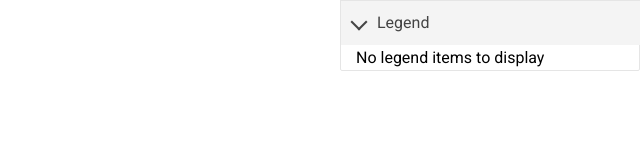
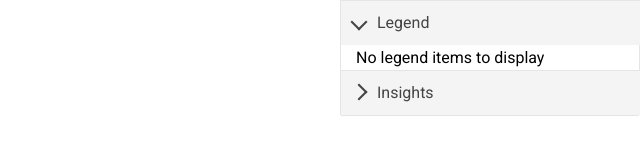
Before and after one commit to MrRikkert/ds-climate, a React (Create React App) app: page / in a window 1280 px wide. Shown: the part 193-358 px from the top of the page, without its empty margins (640-1280 px from the left). Built offline with nearby package versions, Linux system fonts and the light colour scheme.

Commit message:
started on insights

```diff
--- a/src/modules/App/App.js
+++ b/src/modules/App/App.js
@@ -95,7 +95,8 @@ class App extends Filter {
               toggleAnimations={this.toggleAnimations}
               selectedFilters={this.state.selectedFilters}
               title={this.state.title}
-              emissionTypes={this.state.emissionTypes} />
+              emissionTypes={this.state.emissionTypes}
+              setFilters={this.setFilters} />
           </div>
         </div>
       </Router>
--- a/src/modules/App/Filter.js
+++ b/src/modules/App/Filter.js
@@ -186,6 +186,20 @@ class Filter extends Component {
     })
   }
 
+  setFilters = (countries, year, yLog, xLog, metric, emissionType) => {
+    let filter = this.state.filter
+    this.updateSelectedCountries(this.state.allCountries.filter((d) => { return countries.indexOf(d.label) > -1 }))
+    this.updateSelectedMetric(metric)
+    this.updateSelectedEmissionType(emissionType)
+
+    filter.year = year
+    filter.yLog = yLog
+    filter.xLog = xLog
+
+    this.setState({
+      filter: filter
+    })
+  }
 }
 
 const regions = [
--- /dev/null
+++ b/src/modules/Sidebar/InsightsPanel/EmissionVsGdpInsights.js
@@ -0,0 +1,24 @@
+import React, { Component } from 'react';
+
+class EmissionVsGdpInsights extends Component {
+  spainInsight = () => {
+    return (
+      <li onClick={() => this.props.setFilters(["Spain"], 2014, false, false, this.props.metrics[0], this.props.emissionTypes[0])}>
+        <div className="insight-name">2007 Spanish economic crisis</div>
+        <div>
+          The huge drop in emissions in 2007 was caused by the <a href="https://en.wikipedia.org/wiki/Financial_crisis_of_2007%E2%80%932008" target="_blank" rel="noopener noreferrer">2007 financial crisis</a> and <a href="https://en.wikipedia.org/wiki/2008%E2%80%932014_Spanish_financial_crisis" target="_blank" rel="noopener noreferrer">2008 spanish financial crisis</a>
+        </div>
+      </li>
+    )
+  }
+
+  render() {
+    return (
+      <React.Fragment>
+        {this.spainInsight()}
+      </React.Fragment>
+    );
+  }
+}
+
+export default EmissionVsGdpInsights;
--- /dev/null
+++ b/src/modules/Sidebar/InsightsPanel/InsightPanel.css
@@ -0,0 +1,23 @@
+#accordion__panel-insights {
+  padding: 0;
+}
+
+.insights-list {
+  list-style-type: none;
+  padding: 0;
+  margin: 0;
+}
+
+.insights-list li {
+  padding: 15px;
+  color: black;
+  text-decoration: none;
+}
+
+.insights-list li:hover {
+  background-color: #CCCCCC;
+}
+
+.insight-name {
+  font-weight: bold
+}
--- /dev/null
+++ b/src/modules/Sidebar/InsightsPanel/InsightsPanel.js
@@ -0,0 +1,29 @@
+import React, { Component } from 'react';
+import { AccordionItem, AccordionItemButton, AccordionItemHeading, AccordionItemPanel } from 'react-accessible-accordion';
+import "./InsightPanel.css";
+import EmissionVsGdpInsights from "./EmissionVsGdpInsights"
+
+class InsightsPanel extends Component {
+  state = {
+    options: [],
+  };
+
+  render() {
+    return (
+      <AccordionItem uuid={"insights"}>
+        <AccordionItemHeading>
+          <AccordionItemButton>
+            Insights
+          </AccordionItemButton>
+        </AccordionItemHeading>
+        <AccordionItemPanel>
+          <ul className="insights-list">
+            <EmissionVsGdpInsights {...this.props} />
+          </ul>
+        </AccordionItemPanel>
+      </AccordionItem>
+    );
+  }
+}
+
+export default InsightsPanel;
--- a/src/modules/Sidebar/Sidebar.js
+++ b/src/modules/Sidebar/Sidebar.js
@@ -6,6 +6,7 @@ import {
 } from 'react-accessible-accordion';
 import RoutePanel from "./RoutePanel/RoutePanel"
 import LegendPanel from "./LegendPanel/LegendPanel"
+import InsightsPanel from "./InsightsPanel/InsightsPanel"
 
 class SideBar extends Component {
   state = {
@@ -20,6 +21,7 @@ class SideBar extends Component {
           <RoutePanel {...this.props} />
           <FilterPanel {...this.props} />
           <LegendPanel {...this.props} />
+          <InsightsPanel {...this.props} />
         </Accordion>
       </div>
     );
```
